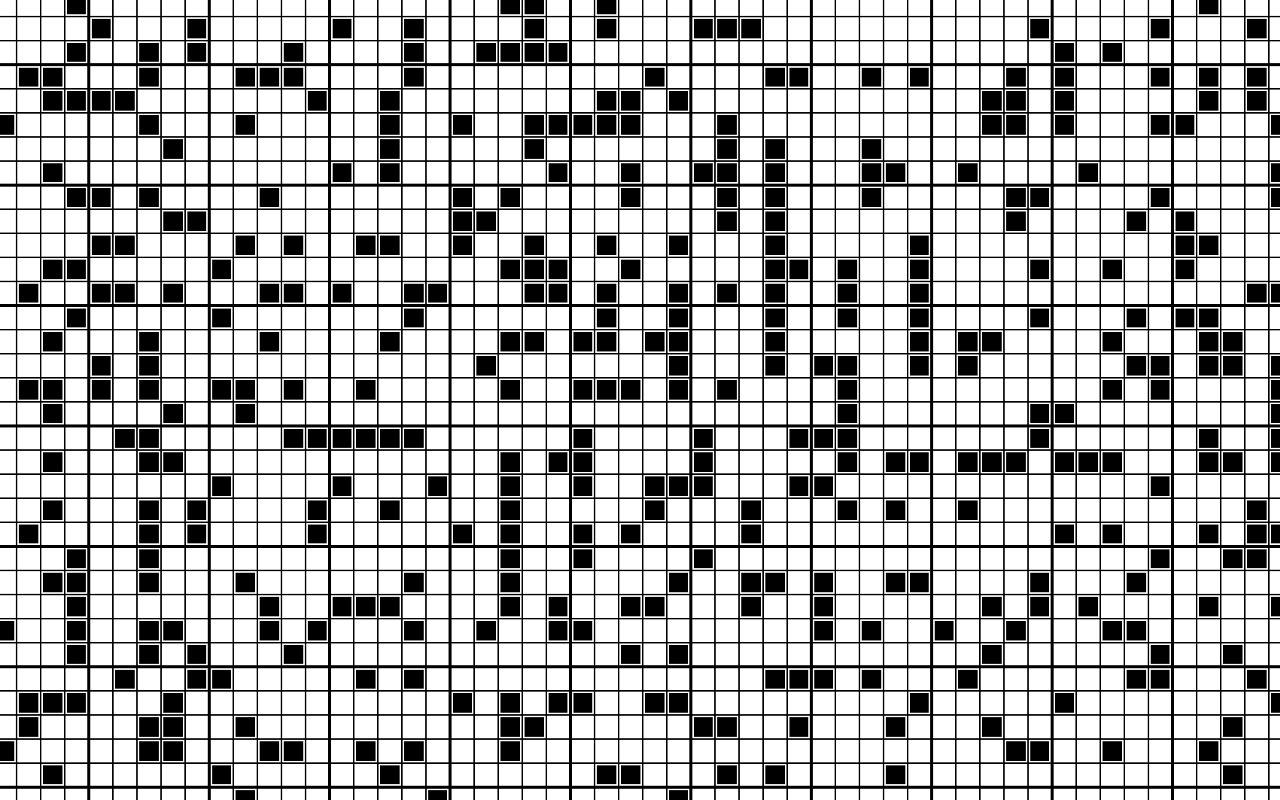
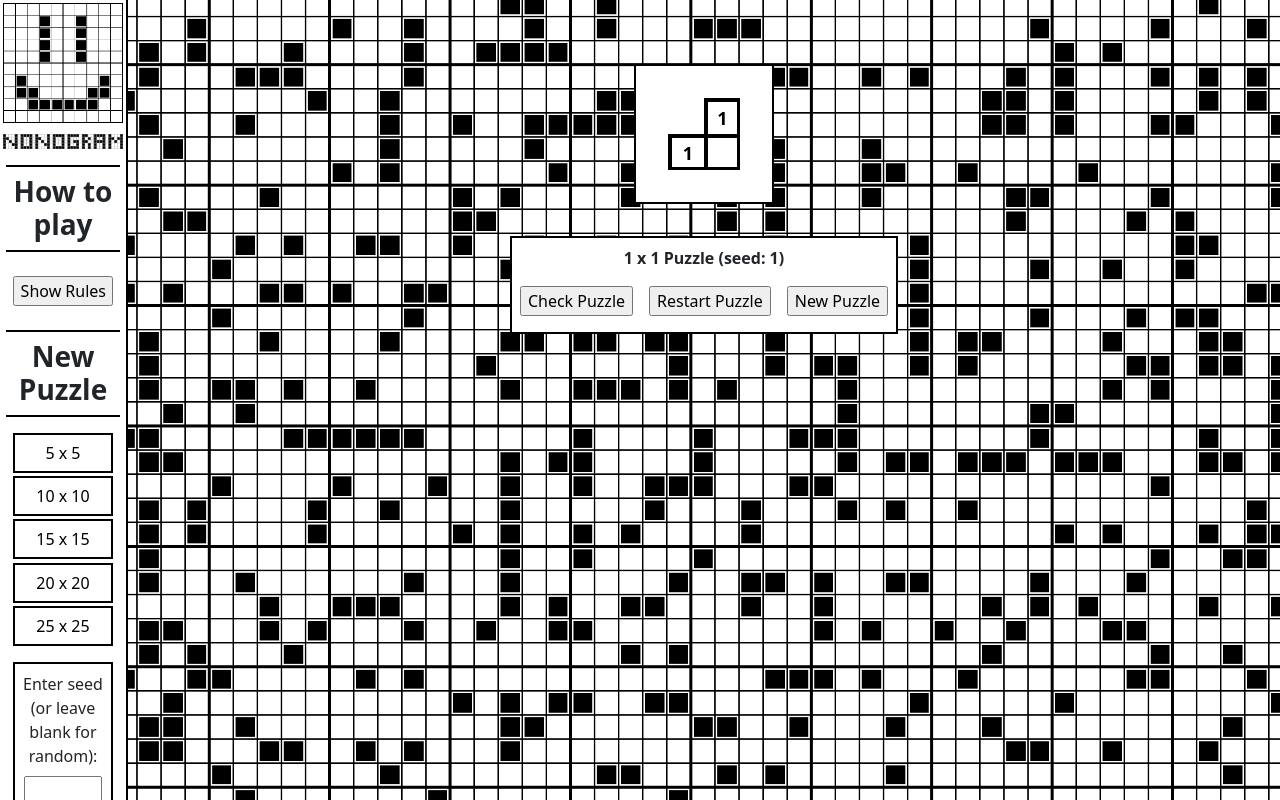
Before and after one commit to HoggTruman/nonogram, a React app: page /puzzle/1/1 in a window 1280 px wide. Before the commit this address had no page. Built offline with nearby package versions, Linux system fonts and the light colour scheme.

Commit message:
Change PuzzlePage url
added 'puzzle' to PuzzlePage url

```diff
--- a/server.js
+++ b/server.js
@@ -7,8 +7,7 @@ const app = express();
 // middleware
 app.use('/js', express.static(process.cwd() + '/node_modules/bootstrap/dist/js')); // redirect bootstrap JS // THESE SHOULD BE IN WEBPACK IF WANT TO USE THEM UNDER resolve: alias
 app.use('/css', express.static(process.cwd() + '/node_modules/bootstrap/dist/css')); // redirect CSS bootstrap
-app.use('/scripts', express.static(process.cwd() + '/scripts'));
-app.use('/public', express.static(process.cwd() + '/public'));
+app.use('/assets', express.static(process.cwd() + '/dist/assets'));
 
 // EITHER USE FIRST WITH JUST '/' as publicPath or second with '/dist/'
 // app.use(express.static(__dirname + '/dist'));
@@ -18,7 +17,7 @@ app.get('/', (req, res) => {
   res.sendFile(process.cwd() + '/dist/index.html');
 })
 
-app.get('/:size/:seed', (req, res) => {
+app.get('/puzzle/:size/:seed', (req, res) => {
   res.sendFile(process.cwd() + '/dist/index.html')
 })
 
--- a/src/App.js
+++ b/src/App.js
@@ -15,7 +15,7 @@ class App extends React.Component {
       <BrowserRouter>
         <Routes>
           <Route exact path="/" element={ <HomePage /> } />
-          <Route path="/:size/:seed" element={ <PuzzlePage /> } />
+          <Route path="/puzzle/:size/:seed" element={ <PuzzlePage /> } />
         </Routes>
       </BrowserRouter>
     )
--- a/src/pages/HomePage.js
+++ b/src/pages/HomePage.js
@@ -1,7 +1,6 @@
 'use strict'
 
 import React from "react";
-import { Link } from "react-router-dom";
 //import "./styles/HomePage.css";
 import WithNavigateHook from "../components/WithNavigateHook";
 
@@ -16,8 +15,10 @@ class HomePage extends React.Component {
     formSubmit.addEventListener("click", event => {
       event.preventDefault();
       const formData = new FormData(document.getElementById("puzzle-form"));
+      const size = formData.get('puzzle-size');
       const seed = formData.get('seed') || 0;
-      const nextUrl = formData.get('puzzle-size') + '/' + seed;
+
+      const nextUrl = `/puzzle/${size}/${seed}`;
 
       this.props.navigation(nextUrl);
     })
--- a/src/pages/PuzzlePage.js
+++ b/src/pages/PuzzlePage.js
@@ -28,7 +28,7 @@ function PuzzlePage(props) {
   const solution = generatePuzzle(size, seed);
 
   function navigateToNewPuzzlePage(size, seed) {
-    const newUrl = /*'puzzle' +*/ '/' + size + '/' + seed
+    const newUrl = `/puzzle/${size}/${seed}`;
     props.navigation(newUrl);
     setCells(generateDefaultCells(size));
     setPuzzleComplete(null);
```
